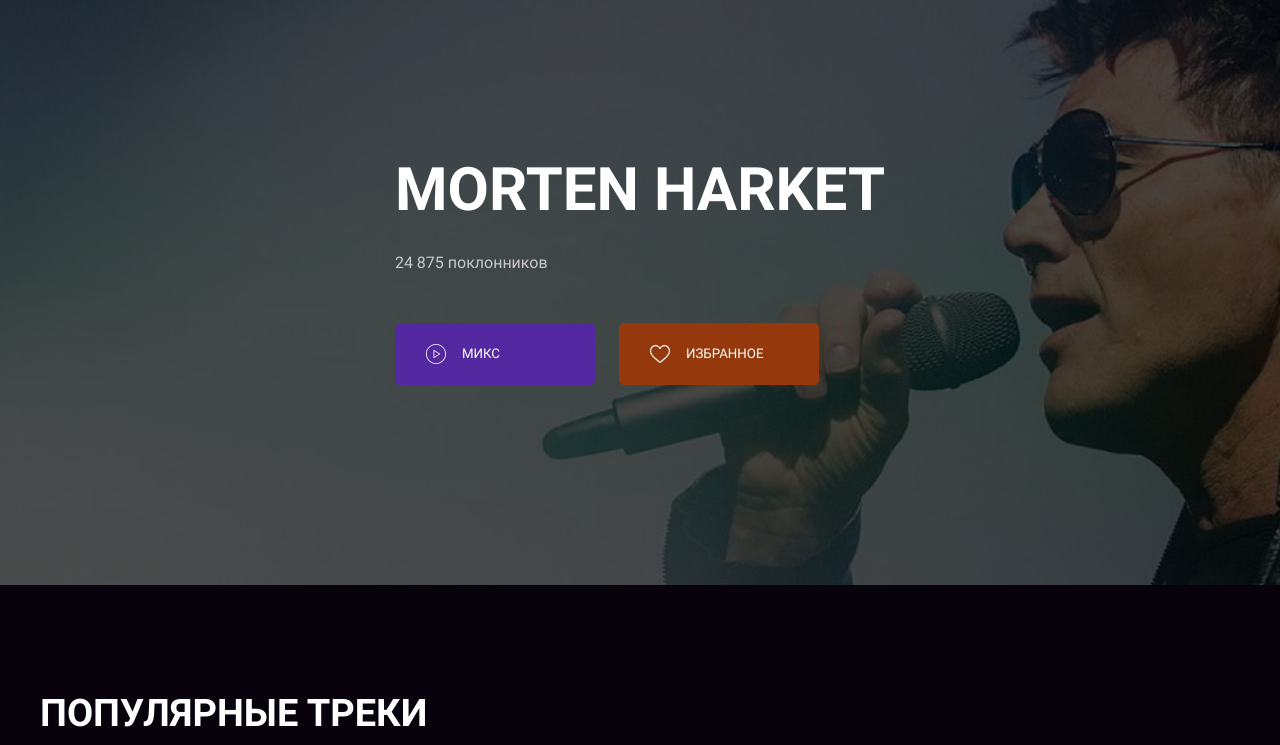
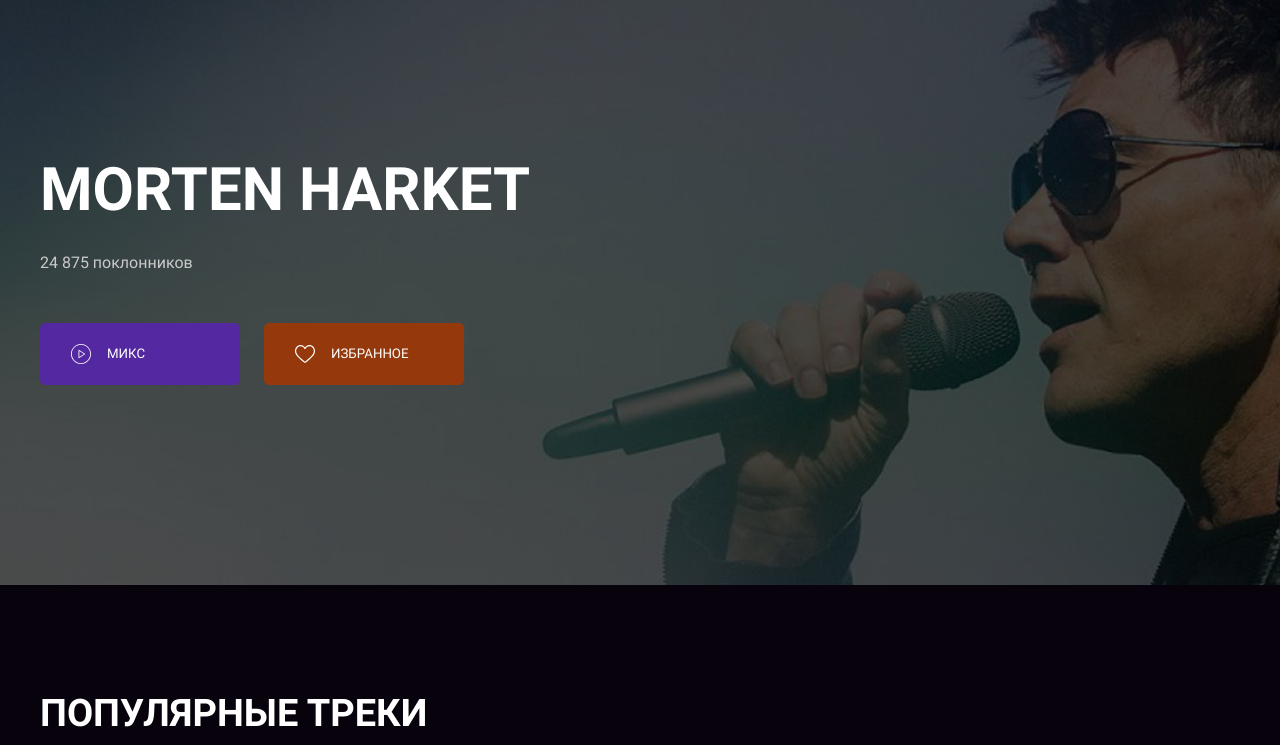
Before and after one commit to hexletart/music-box-layout, a plain HTML site: page src/artist.html in a window 1280 px wide. Shown: the part 55-800 px from the top of the page. Drawn offline with Linux system fonts and the light colour scheme.

Commit message:
Final reconstaction (stage 6)

```diff
--- a/src/css/style.css
+++ b/src/css/style.css
@@ -456,6 +456,10 @@
   justify-content: flex-start;
   align-items: center;
   width: 100%;
+}
+.greet-part-top, .greet-part-index, .greet-part-artist {
+  width: inherit;
+  box-sizing: border-box;
 }
 .greet-part-top {
   position: absolute;
```
